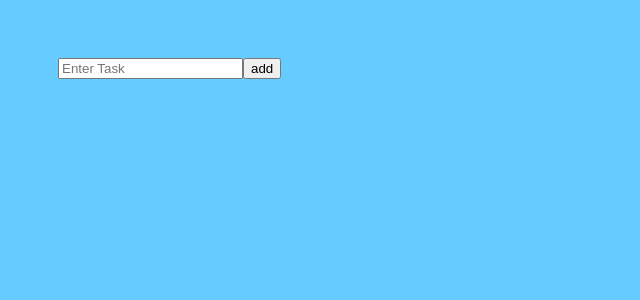
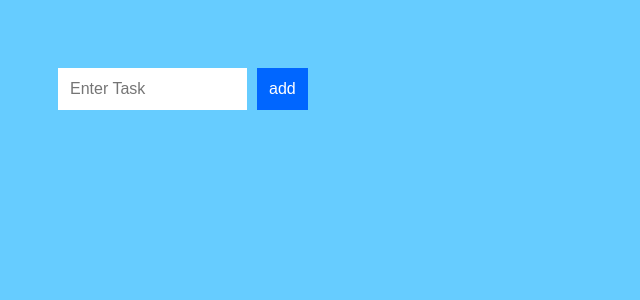
Before and after one commit to RobertCalamari/ToDoList, a React (Create React App) app: page / in a window 1280 px wide. Shown: the top 300 px of the page, without its empty margins (0-640 px from the left). Built offline with nearby package versions, Linux system fonts and the light colour scheme.

Commit message:
Commit 3 Added css

```diff
--- /dev/null
+++ b/src/TodoItems.js
@@ -0,0 +1,21 @@
+import React, {Component} from "react";
+
+class TodoItems extends Component {
+	createTasks(item) {
+		return <li key={item.key}>{item.text}</li>
+
+	}
+
+	render() {
+		var todoEntries = this.props.entries;
+		var listItems = todoEntries.map(this.createTasks);
+
+		return (
+			<ul className="theList">
+			{listItems}
+			</ul>
+		);
+	}
+}
+
+export default TodoItems;
--- /dev/null
+++ b/src/TodoList.css
@@ -0,0 +1,35 @@
+.todoListMain .header input {
+	padding:10px;
+	font-size:16px;
+	border:2px solid #FFF;
+	width:165px;
+}
+
+.todoListMain .header button {
+	padding:10px;
+	font-size:16px;
+	margin:10px;
+	margin-right:0px;
+	background-color: #0066FF;
+	color:#FFF;
+	border:2px solid #0066FF;
+}
+
+.todoListMain .header button:hover{
+	background-color: #003399;
+	border:2px solid #003399;
+	cursor: pointer;
+}
+
+.todoListMain .theList li {
+	color: #333;
+	background-color: rgba(255,255,255,.5);
+	padding: 15px;
+	margin: 15px;
+	border-radius:5px;
+	list-style: none;
+}
+
+ul.theList {
+	padding:0;
+}
--- a/src/TodoList.js
+++ b/src/TodoList.js
@@ -1,4 +1,6 @@
 import React, {Component} from "react";
+import TodoItems from "./TodoItems";
+import "./TodoList.css";
 
 class TodoList extends Component {
 	constructor(props) {
@@ -23,11 +25,12 @@
 				return{
 					items: prevState.items.concat(newItem)
 				};
-			}
+			});
+		}
 
+		this._inputElement.value = "";
 
-			);
-		}
+		e.preventDefault();
 	}
 
 
@@ -41,6 +44,7 @@
 						<button type="submit">add</button>
 					</form>
 				</div>
+				<TodoItems entries={this.state.items}/>
 			</div>
 
 
```
